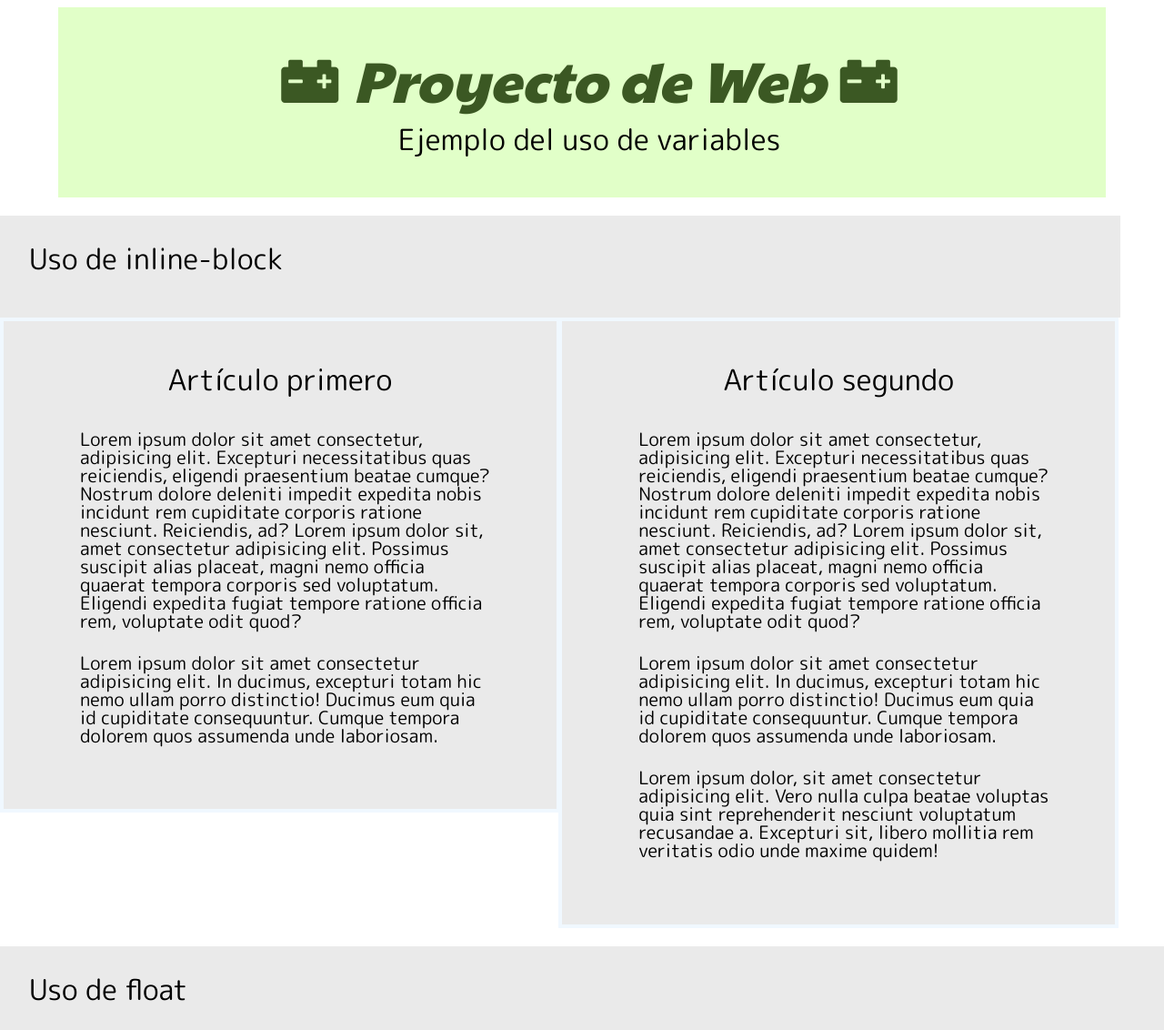
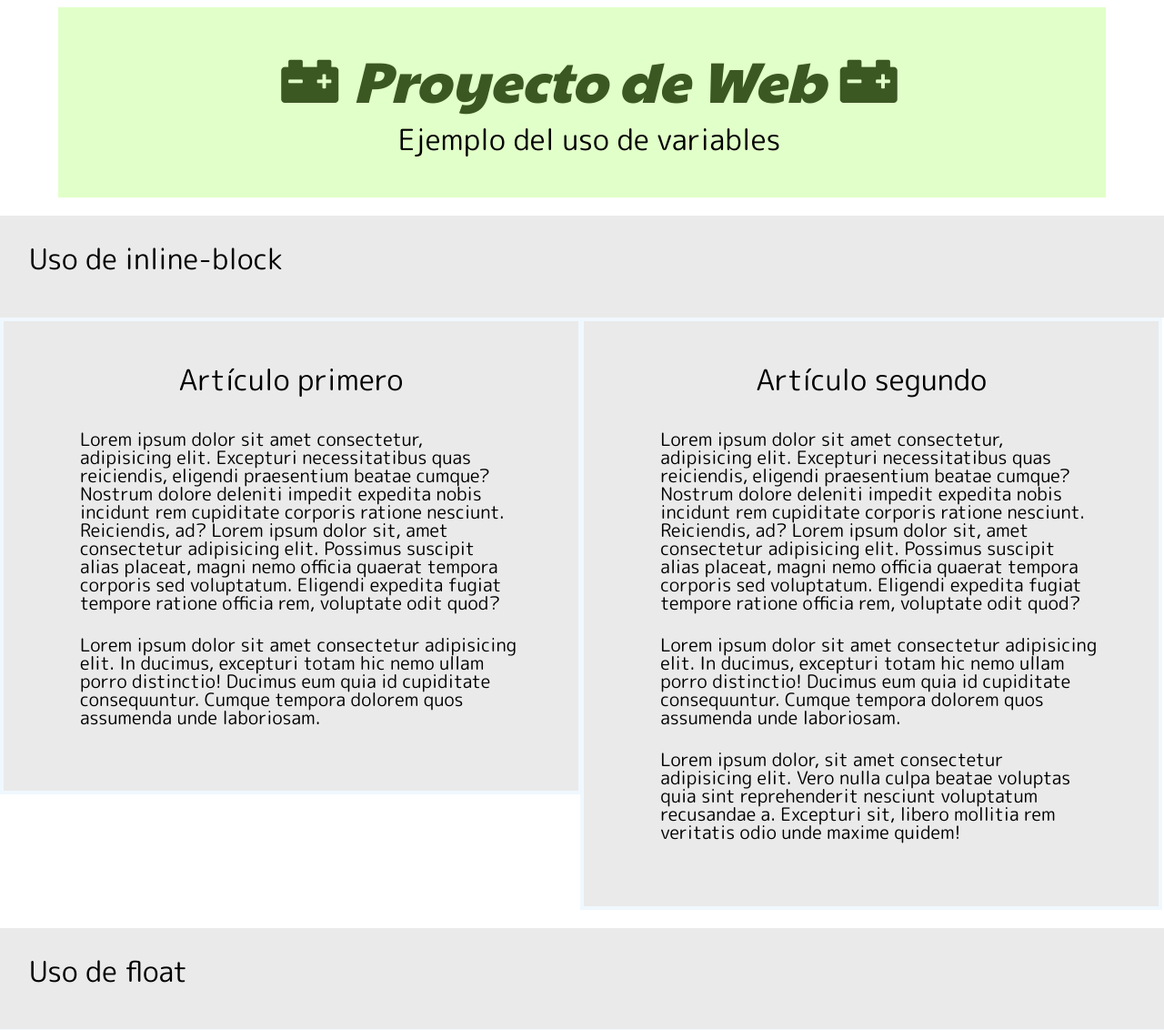
Before and after one commit to marcelo-024/desarrollo_web_2019, a PHP site: page / in a window 1280 px wide. Shown: the top 1132 px of the page at 91% size. Run offline with PHP 8.4, Linux system fonts and the light colour scheme; some libraries are stand-ins or nearby versions.

Commit message:
Correcion Margen

```diff
--- a/11_proyecto/css/styles.css
+++ b/11_proyecto/css/styles.css
@@ -161,9 +161,7 @@ section>header {
     ESTILOS DE LA SECCION .inline_block
 **************************************/
 
-.inline_block {
-    margin-right: 3rem;
-}
+
 
 /* section.inline_block article{
 
```
